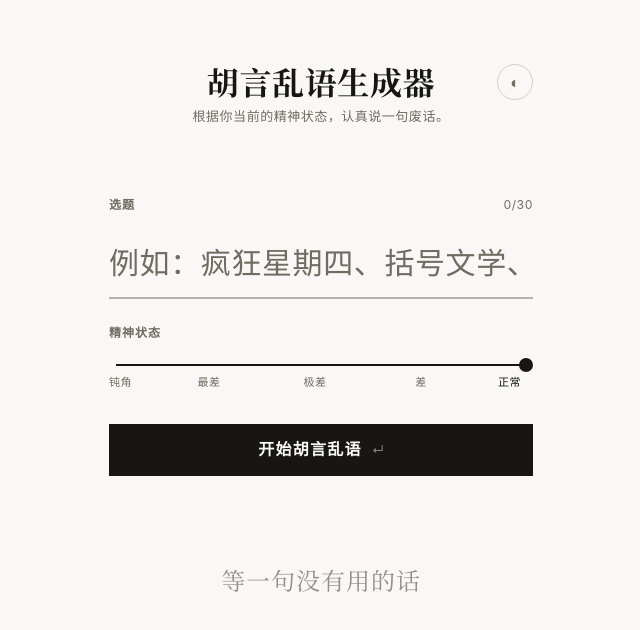
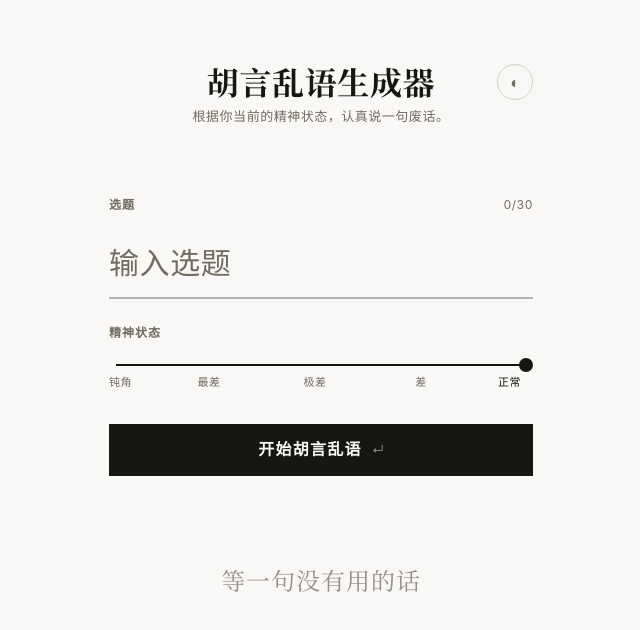
Before and after one commit to Freakz2z/Blah, a Next.js app: page / in a window 1280 px wide. Shown: the top 630 px of the page, without its empty margins (319-959 px from the left). Built offline with nearby package versions, Linux system fonts and the light colour scheme; no server answers.

Commit message:
fix: align topic input placeholder

```diff
--- a/app/globals.css
+++ b/app/globals.css
@@ -376,6 +376,9 @@ button { cursor: pointer; background: none; border: none; padding: 0; }
 .topic-input::placeholder {
   color: var(--fg-muted);
   font-family: var(--font-sans);
+  font-size: inherit;
+  line-height: inherit;
+  letter-spacing: inherit;
   font-weight: 400;
 }
 
--- a/app/page.tsx
+++ b/app/page.tsx
@@ -340,7 +340,7 @@ export default function Home() {
                 value={topic}
                 maxLength={MAX_CHARS + 1}
                 onChange={(e) => setTopic(e.target.value)}
-                placeholder="例如：疯狂星期四、括号文学、考研…"
+                placeholder="输入选题"
                 autoComplete="off"
                 spellCheck={false}
                 aria-describedby="char-count"
```
